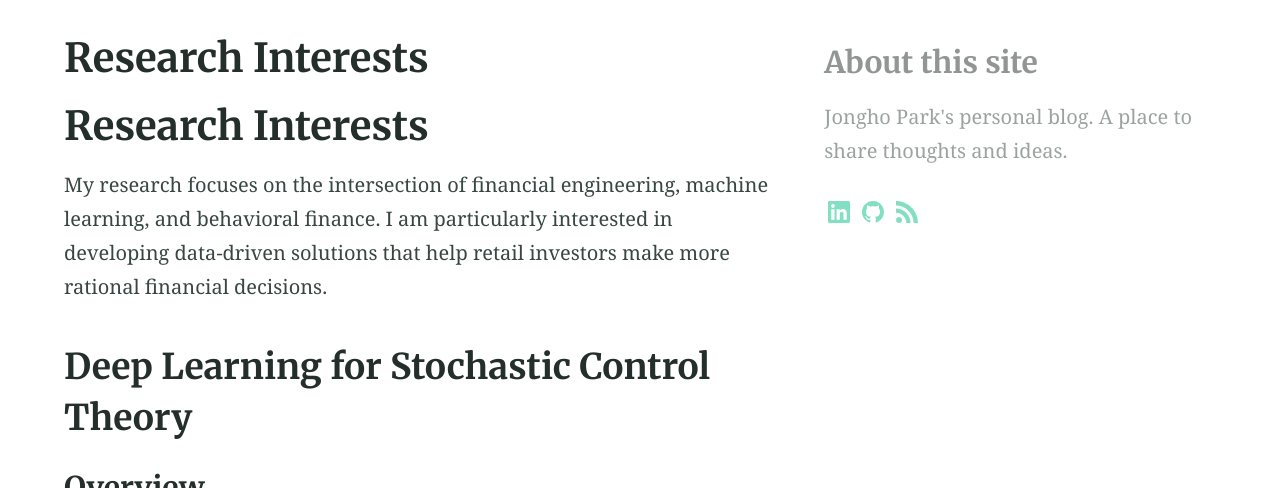
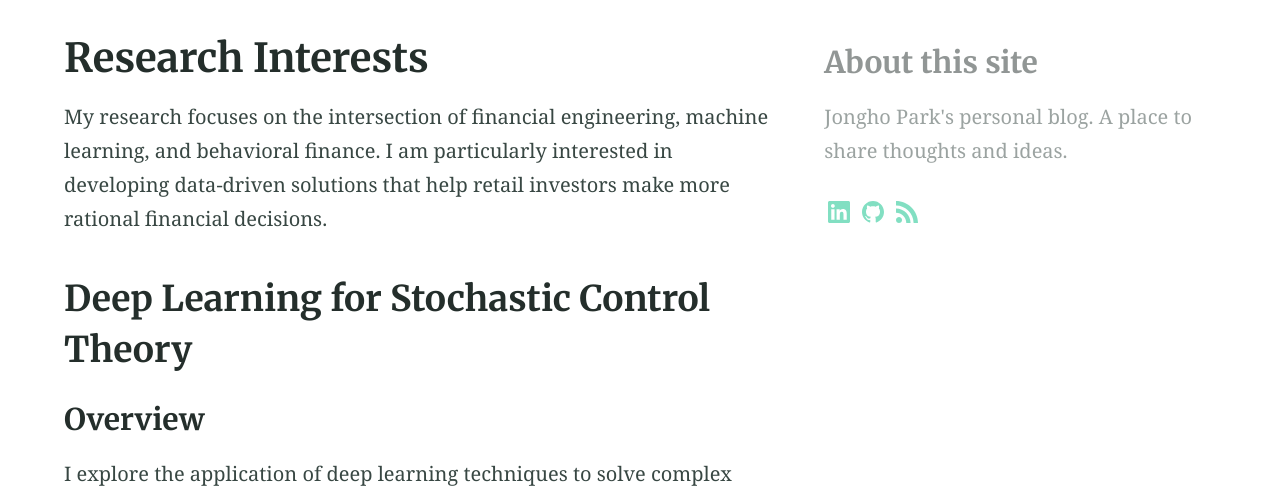
Before and after one commit to pjhbest0428/pjhbest0428.github.io, a Jekyll site: the page built from research.md, in a window 1280 px wide and 900 px high, cut to the strip 412-900 px from the top of the window. Built offline with Jekyll 4.4.1, drawn with Linux system fonts in a browser that asks for light colours.

Commit message:
research.md

```diff
--- a/research.md
+++ b/research.md
@@ -1,13 +1,11 @@
 ---
 title: Research Interests
 feature_text: |
-  Research Areas & Methodologies
+  ## Research Areas & Methodologies
 feature_image: "https://picsum.photos/2560/600?image=873"
 excerpt: "Detailed overview of my research interests and methodologies"
 aside: true
 ---
-
-# Research Interests
 
 My research focuses on the intersection of financial engineering, machine learning, and behavioral finance. I am particularly interested in developing data-driven solutions that help retail investors make more rational financial decisions.
 
```
